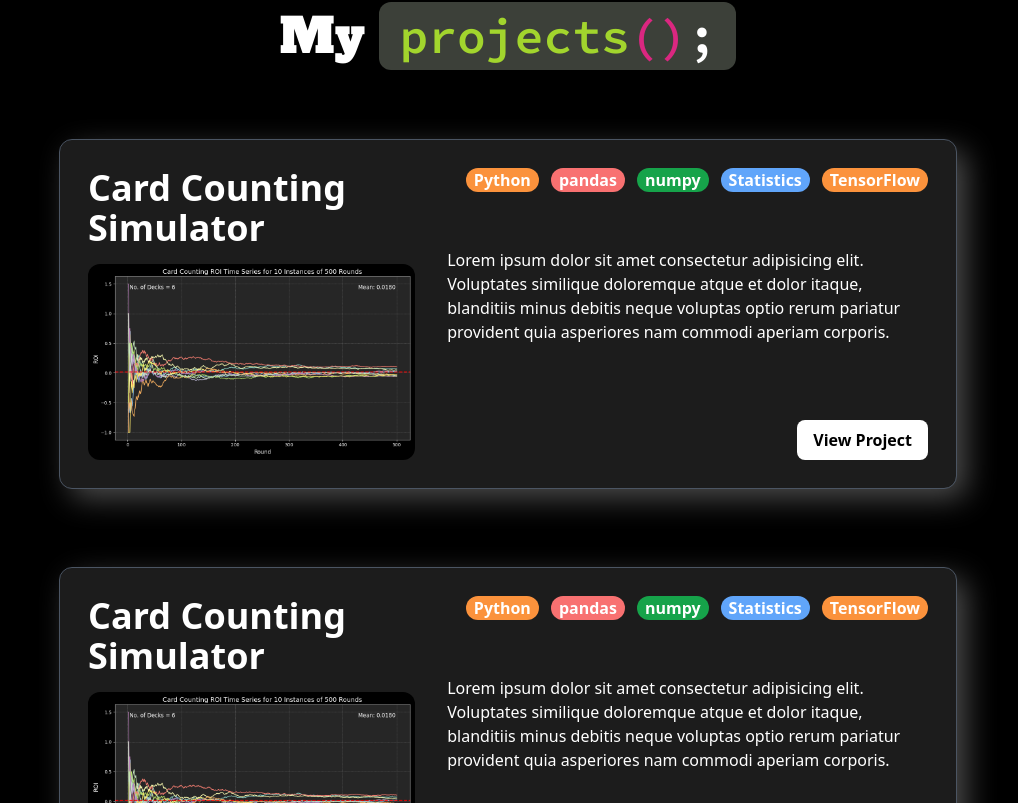
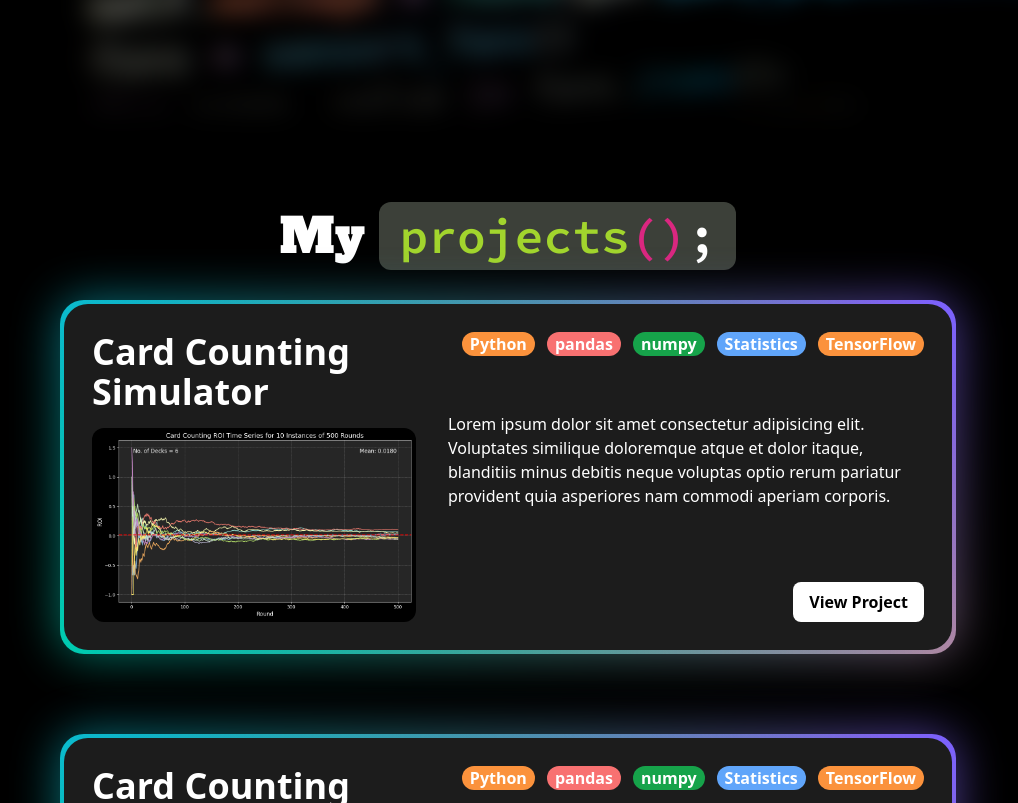
Before and after one commit to arch-bert/my-website, a React (Create React App) app: page / in a window 1280 px wide. Shown: the part 537-1340 px from the top of the page, without its empty margins (132-1150 px from the left). Built offline with nearby package versions, Linux system fonts and the light colour scheme.

Commit message:
Attempted Aceternity UI component

```diff
--- a/src/App.tsx
+++ b/src/App.tsx
@@ -20,7 +20,7 @@ export default function App() {
             <span className="text-white">;</span>
           </span>
         </h1>
-        <div className="flex flex-col">
+        <div className="flex flex-col bg-transparent px-40 space-y-20">
           <ProjectCard />
           <ProjectCard />
           <ProjectCard />
--- /dev/null
+++ b/src/components/background-gradient.tsx
@@ -0,0 +1,72 @@
+import { cn } from "../lib/utils";
+import React from "react";
+import { motion } from "framer-motion";
+
+export const BackgroundGradient = ({
+  children,
+  className,
+  containerClassName,
+  animate = true,
+}: {
+  children?: React.ReactNode;
+  className?: string;
+  containerClassName?: string;
+  animate?: boolean;
+}) => {
+  const variants = {
+    initial: {
+      backgroundPosition: "0 50%",
+    },
+    animate: {
+      backgroundPosition: ["0, 50%", "100% 50%", "0 50%"],
+    },
+  };
+  return (
+    <div className={cn("relative p-[4px] group", containerClassName)}>
+      <motion.div
+        variants={animate ? variants : undefined}
+        initial={animate ? "initial" : undefined}
+        animate={animate ? "animate" : undefined}
+        transition={
+          animate
+            ? {
+                duration: 5,
+                repeat: Infinity,
+                repeatType: "reverse",
+              }
+            : undefined
+        }
+        style={{
+          backgroundSize: animate ? "400% 400%" : undefined,
+        }}
+        className={cn(
+          "absolute inset-0 rounded-3xl z-[1] opacity-60 group-hover:opacity-100 blur-xl transition duration-500 will-change-transform",
+          " bg-[radial-gradient(circle_farthest-side_at_0_100%,#00ccb1,transparent),radial-gradient(circle_farthest-side_at_100%_0,#7b61ff,transparent),radial-gradient(circle_farthest-side_at_100%_100%,#ffc414,transparent),radial-gradient(circle_farthest-side_at_0_0,#1ca0fb,#141316)]"
+        )}
+      />
+      <motion.div
+        variants={animate ? variants : undefined}
+        initial={animate ? "initial" : undefined}
+        animate={animate ? "animate" : undefined}
+        transition={
+          animate
+            ? {
+                duration: 5,
+                repeat: Infinity,
+                repeatType: "reverse",
+              }
+            : undefined
+        }
+        style={{
+          backgroundSize: animate ? "400% 400%" : undefined,
+        }}
+        className={cn(
+          "absolute inset-0 rounded-3xl z-[1] will-change-transform",
+          "bg-[radial-gradient(circle_farthest-side_at_0_100%,#00ccb1,transparent),radial-gradient(circle_farthest-side_at_100%_0,#7b61ff,transparent),radial-gradient(circle_farthest-side_at_100%_100%,#ffc414,transparent),radial-gradient(circle_farthest-side_at_0_0,#1ca0fb,#141316)]"
+        )}
+      />
+
+      <div className={cn("relative z-10", className)}>{children}</div>
+    </div>
+  );
+};
--- a/src/components/hero.tsx
+++ b/src/components/hero.tsx
@@ -1,6 +1,6 @@
 export default function Hero() {
   return (
-    <div className="relative h-[50vh] flex items-center justify-center">
+    <div className="relative h-[75vh] flex items-center justify-center">
       {/* Background Image with Gradients at Top and Bottom */}
       <div
         className="absolute inset-0 bg-cover bg-center filter blur-md"
@@ -10,7 +10,7 @@ export default function Hero() {
       ></div>
 
       {/* Content */}
-      <div className="w-3/4 relative z-10 text-white text-center p-8">
+      <div className="w-3/4 relative z-10 text-white text-center p-8 mr-[40%]">
         <h1 className="text-5xl font-alpha">Welcome to My Site</h1>
         <p className="text-xl mt-4 typing-animation">Lorem ipsum dolor sit amet consectetur adipisicing elit. Ab velit doloremque nulla impedit molestias numquam, minima totam aut repellat veniam, quaerat distinctio sint adipisci. Deleniti commodi eveniet dolor vel saepe?</p>
         <button className="mt-8 px-6 py-2 my-button">
--- a/src/components/profile-card.tsx
+++ b/src/components/profile-card.tsx
@@ -1,10 +1,14 @@
+import { BackgroundGradient } from "./background-gradient";
+
 export default function ProfileCard() {
   return (
-    <div className="flex flex-col p-8 items-center w-[400px] rounded-xl bg-secondary my-shadow">
+        <BackgroundGradient>
+        <div className="flex flex-col p-8 items-center w-[400px] rounded-3xl bg-secondary my-shadow">
         <div className="pb-8 flex-shrink">
             <img src="me.jpg" alt="Display Photo" />
         </div>
         <h2 className="font-alpha text-3xl">Ryan Bertschinger</h2>
-    </div>
+        </div>
+        </BackgroundGradient>
   );
 }
--- a/src/components/project-card.tsx
+++ b/src/components/project-card.tsx
@@ -1,8 +1,10 @@
 import Tag from "./tag";
+import { BackgroundGradient } from "./background-gradient";
 
 export default function ProjectCard() {
   return (
-    <div className="flex flex-row h-auto p-7 my-10 mx-40 rounded-xl bg-secondary outline outline-1 outline-gray-600 my-shadow transition-transform duration-300 ease-in-out hover:scale-105">
+      <BackgroundGradient animate={false}>
+        <div className="flex flex-row p-7 rounded-3xl bg-secondary">
           <div className="flex flex-col justify-start pr-4 w-[1200px]">
             <h1 className="text-4xl font-bold pb-4">Card Counting Simulator</h1>
             <img
@@ -14,27 +16,26 @@ export default function ProjectCard() {
           <div className="flex flex-col justify-between pl-4 relative">
             <div className="absolute top-0 right-0">
               <div className="flex flex-row space-x-3 font-semibold">
-            <Tag  text="Python" color="bg-orange-400"/>
-            <Tag  text="pandas" color="bg-red-400"/>
-            <Tag  text="numpy" color="bg-green-600"/>
-            <Tag  text="Statistics" color="bg-blue-400"/>
-            <Tag  text="TensorFlow" color="bg-orange-400"/>
+                <Tag text="Python" color="bg-orange-400" />
+                <Tag text="pandas" color="bg-red-400" />
+                <Tag text="numpy" color="bg-green-600" />
+                <Tag text="Statistics" color="bg-blue-400" />
+                <Tag text="TensorFlow" color="bg-orange-400" />
               </div>
             </div>
             <div className="flex-grow mt-20">
               <p className="text-white">
-            Lorem ipsum dolor sit amet consectetur adipisicing elit. Voluptates
-            similique doloremque atque et dolor itaque, blanditiis minus debitis
-            neque voluptas optio rerum pariatur provident quia asperiores nam
-            commodi aperiam corporis.
+                Lorem ipsum dolor sit amet consectetur adipisicing elit.
+                Voluptates similique doloremque atque et dolor itaque, blanditiis
+                minus debitis neque voluptas optio rerum pariatur provident quia
+                asperiores nam commodi aperiam corporis.
               </p>
             </div>
             <div className="text-right mt-4">
-          <button className="w-fit px-4 py-2 my-button">
-            View Project
-          </button>
+              <button className="w-fit px-4 py-2 my-button">View Project</button>
             </div>
           </div>
         </div>
+      </BackgroundGradient>
   );
 }
--- /dev/null
+++ b/src/lib/utils.ts
@@ -0,0 +1,6 @@
+import { ClassValue, clsx } from "clsx";
+import { twMerge } from "tailwind-merge";
+
+export function cn(...inputs: ClassValue[]) {
+  return twMerge(clsx(inputs));
+}
```
Lines whose indentation alone changed are shown as unchanged.
